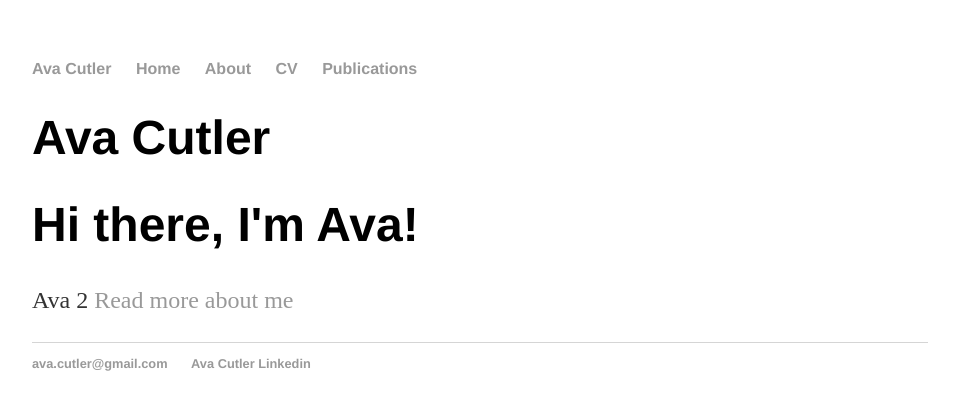
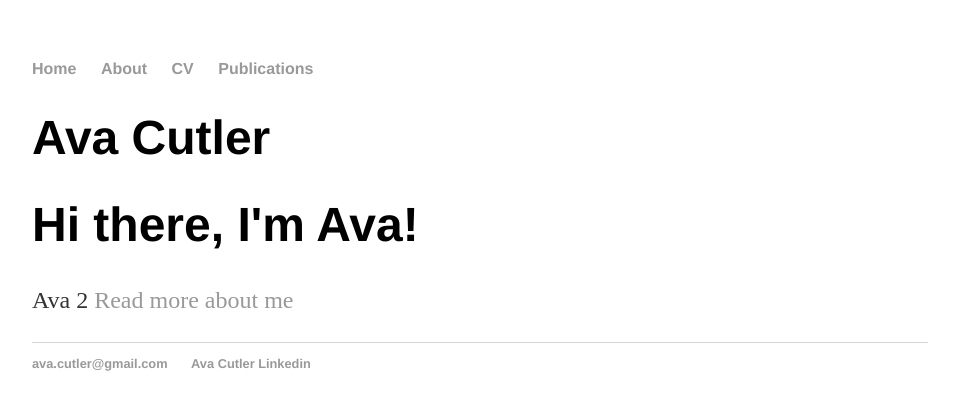
Before and after one commit to avacutler/----, a Jekyll site: the page built from index.html, in a window 1280 px wide. Shown: the top 410 px of the page, without its empty margins (160-1119 px from the left). Built offline with Jekyll 4.4.1, drawn with Linux system fonts in a browser that asks for light colours.

Commit message:
Update default.html
now

```diff
--- a/_layouts/default.html
+++ b/_layouts/default.html
@@ -1,7 +1,5 @@
 <!DOCTYPE html>
 	<html>
-
-
 		<head>
 			<title>{{ page.title }}</title>
 			<!-- link to main stylesheet -->
@@ -13,7 +11,6 @@
 		<body>
 			<nav>
 	    		<ul>
-				<li><a href="#default" class="logo">Ava Cutler</a>
 	        		<li><a href="/">Home</a></li>
 		        	<li><a href="/about">About</a></li>
 	        		<li><a href="/cv">CV</a></li>
```
